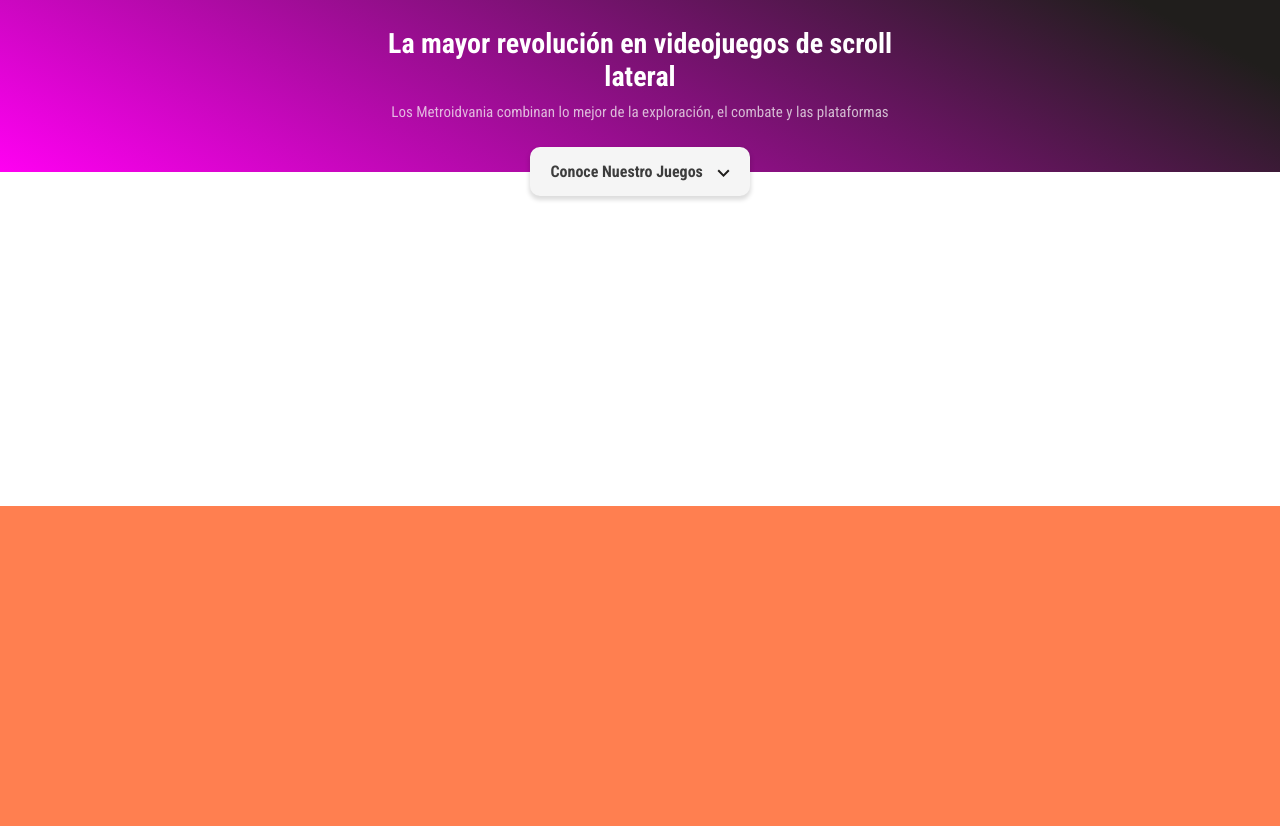
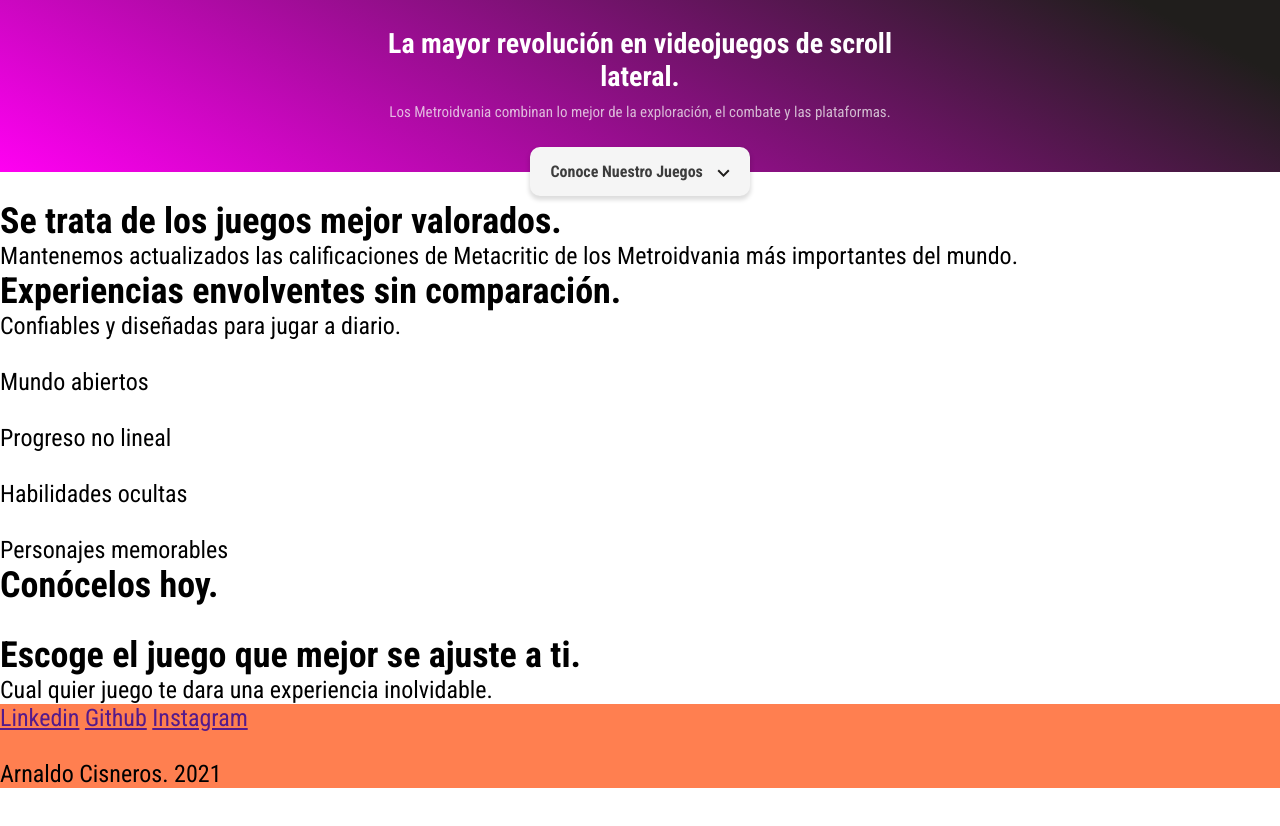
Before and after one commit to arnaldo10cisne/CursoResponsiveDesign, a plain HTML site: page index.html in a window 1280 px wide. Shown: the part 78-904 px from the top of the page. After the commit the page ends 866 px from the top, so only its background shows below. Drawn offline with Linux system fonts and the light colour scheme; a web font is replaced by a local one.

Commit message:
Title changed. HTML Tags filled with final text

```diff
--- a/css/styles.css
+++ b/css/styles.css
@@ -99,14 +99,15 @@ header{
 
 /* MAIN */
 main{
+    display: flex;
+    flex-direction: column;
     width: 100%;
-    height: 334px;
     background-color: white;
 }
+
 
 /* FOOTER */
 footer{
     width: 100%;
-    height: 334px;
     background-color:coral;
 }
--- a/index.html
+++ b/index.html
@@ -4,7 +4,7 @@
     <meta charset="UTF-8">
     <meta http-equiv="X-UA-Compatible" content="IE=edge">
     <meta name="viewport" content="width=device-width, initial-scale=1.0">
-    <title>Responsive Design</title>
+    <title>Metroidvania</title>
     <link rel="preconnect" href="https://fonts.gstatic.com">
     <link href="https://fonts.googleapis.com/css2?family=Mate+SC&family=Roboto+Condensed:ital,wght@0,300;0,400;0,700;1,300;1,400;1,700&display=swap" rel="stylesheet">
     <link rel="stylesheet" href="./css/styles.css">
@@ -16,8 +16,8 @@
             <img src="./assets/img/chozo_symbo.png" alt="logo"><p>Metroidvania</p>
         </div>
         <div class="header--title-container">
-            <h1>La mayor revolución en videojuegos de scroll lateral</h1>
-            <p>Los Metroidvania combinan lo mejor de la exploración, el combate y las plataformas</p>
+            <h1>La mayor revolución en videojuegos de scroll lateral.</h1>
+            <p>Los Metroidvania combinan lo mejor de la exploración, el combate y las plataformas.</p>
             <a href="" class="header--button">Conoce Nuestro Juegos <span></span> </a>
         </div>
     </header>
@@ -25,29 +25,62 @@
     <!-- SECCIÓN PRINCIPAL -->
     <main>
         <!-- SECTION 1:  -->
-        <section>
-
+        <section class="main--rating-showcase">
+            <img src="" alt="">
+            <h2>Se trata de los juegos mejor valorados.</h2>
+            <p>Mantenemos actualizados las calificaciones de Metacritic de los Metroidvania más importantes del mundo.</p>
         </section>
 
         <!-- SECTION 2:  -->
-        <section>
-
+        <section class="main--features">
+            <h2>Experiencias envolventes sin comparación.</h2>
+            <p>Confiables y diseñadas para jugar a diario.</p>
+            <div>
+                <img src="" alt="">
+                <p>Mundo abiertos</p>
+                <p></p>
+            </div>
+            <div>
+                <img src="" alt="">
+                <p>Progreso no lineal</p>
+                <p></p>
+            </div>
+            <div>
+                <img src="" alt="">
+                <p>Habilidades ocultas</p>
+                <p></p>
+            </div>
+            <div>
+                <img src="" alt="">
+                <p>Personajes memorables</p>
+                <p></p>
+            </div>
         </section>
 
         <!-- SECTION 3:  -->
-        <section>
-
+        <section class="main--images-rail">
+            <h2>Conócelos hoy.</h2>
+            <img src="" alt="">
         </section>
 
         <!-- SECTION 4:  -->
-        <section>
-
+        <section class="main--price-selection">
+            <h2>Escoge el juego que mejor se ajuste a ti.</h2>
+            <p>Cual quier juego te dara una experiencia inolvidable.</p>
         </section>
     </main>
 
     <!-- FOOTER DE LA PÁGINA -->
     <footer>
-
+        <section class="footer--links">
+            <a href="">Linkedin</a>
+            <a href="">Github</a>
+            <a href="">Instagram</a>
+        </section>
+        <section class="footer--creator-logo">
+            <img src="" alt="">
+            <p>Arnaldo Cisneros. 2021</p>
+        </section>
     </footer>
 </body>
 </html>
```
